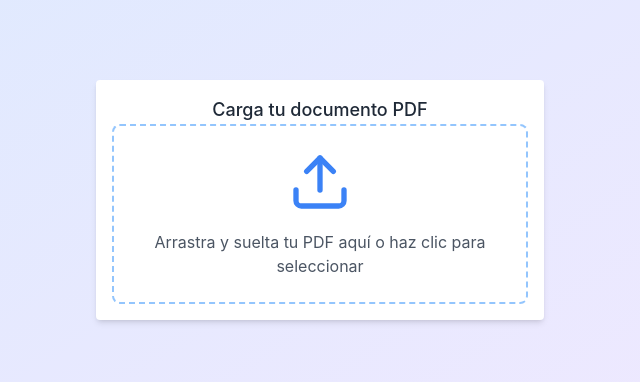
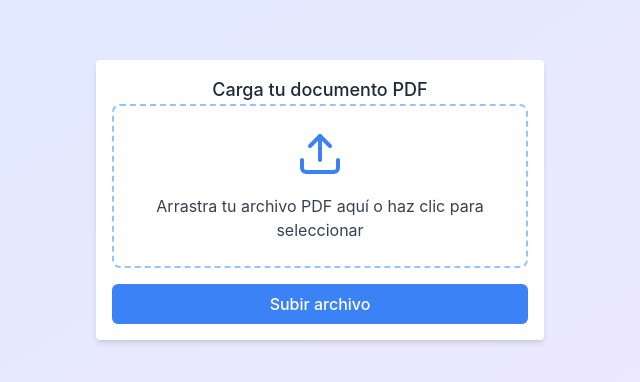
Before and after one commit to angelHerreraP/github_bonito, a React (Create React App) app in the folder chat-gpt-analyzer/: page / in a window 1280 px wide. Shown: the part 200-582 px from the top of the page, without its empty margins (320-960 px from the left). Built offline with nearby package versions, Linux system fonts and the light colour scheme.

Commit message:
pinches no funciona el POST

```diff
--- a/chat-gpt-analyzer/package.json
+++ b/chat-gpt-analyzer/package.json
@@ -18,6 +18,7 @@
     "tailwind-merge": "^2.5.5",
     "web-vitals": "^4.2.4"
   },
+
   "scripts": {
     "start": "react-scripts start",
     "build": "react-scripts build",
@@ -50,5 +51,6 @@
     "babel-loader": "^9.2.1",
     "postcss": "^8.4.49",
     "tailwindcss": "^3.4.16"
-  }
+    }
+
 }
--- a/chat-gpt-analyzer/src/App.js
+++ b/chat-gpt-analyzer/src/App.js
@@ -1,13 +1,12 @@
-import React from 'react';
-import { BrowserRouter as Router, Route, Routes } from 'react-router-dom';
-import UploadPage from './pages/UploadPage';
-import ChatPage from './pages/ChatPage';
+import { BrowserRouter as Router, Routes, Route } from 'react-router-dom';
+import PDFUploadPage from './components/PDFUploadPage';
+import ChatPage from './pages/ChatPage';  // Verifica que esta ruta sea correcta
 
 function App() {
   return (
     <Router>
       <Routes>
-        <Route path="/" element={<UploadPage />} />
+        <Route path="/" element={<PDFUploadPage />} />
         <Route path="/chat" element={<ChatPage />} />
       </Routes>
     </Router>
--- a/chat-gpt-analyzer/src/components/PDFUploadPage.js
+++ b/chat-gpt-analyzer/src/components/PDFUploadPage.js
@@ -1,54 +1,61 @@
 import React, { useState } from 'react';
-import { Upload, File, FileText } from 'lucide-react';
-import { Button } from './ui/Button';
-import { Card, CardHeader, CardTitle, CardContent } from './ui/Card';
-import Progress from './ui/Progress';
-
+import { useNavigate } from 'react-router-dom'; // Importa el hook useNavigate
+import { Upload } from 'lucide-react'; // Icono de subida de archivo
+import { Button } from '../components/ui/Button'; // Componente de botón
+import { Card, CardHeader, CardTitle, CardContent } from '../components/ui/Card'; // Componentes de UI
 
 const PDFUploadPage = () => {
-  const [selectedFile, setSelectedFile] = useState(null);
-  const [uploadProgress, setUploadProgress] = useState(0);
+  const [selectedFile, setSelectedFile] = useState(null);  // Estado para almacenar el archivo seleccionado
+  const [uploadProgress, setUploadProgress] = useState(0); // Estado para el progreso de carga (si lo necesitas)
+  const navigate = useNavigate(); // Inicializa el hook useNavigate para redirigir
 
   const handleFileChange = (event) => {
     const file = event.target.files[0];
     if (file && file.type === 'application/pdf') {
-      setSelectedFile(file);
+      setSelectedFile(file);  // Almacena el archivo PDF en el estado
     } else {
-      alert('Por favor, selecciona solo archivos PDF');
+      alert('Por favor, selecciona solo archivos PDF'); // Alerta si el archivo no es PDF
     }
   };
 
-  const handleFileUpload = async () => {
-    if (!selectedFile) return;
+  async function handleFileUpload() {
+    try {
+      // Verifica si un archivo ha sido seleccionado
+      if (!selectedFile) {
+        throw new Error("No se seleccionó un archivo.");
+      }
+
+      const proxyUrl = "https://cors-anywhere.herokuapp.com/";
+      const targetUrl = "http://108.163.157.73:8000/pdf/upload";
 
       const formData = new FormData();
-    formData.append('pdf', selectedFile);
+      formData.append("file", selectedFile); // Asegúrate de que el archivo esté correctamente asignado
 
-    try {
-      // Simular progreso de carga
-      const simulateUpload = () => {
-        let progress = 0;
-        const interval = setInterval(() => {
-          progress += 10;
-          setUploadProgress(progress);
+      const response = await fetch(proxyUrl + targetUrl, {
+        method: "POST",
+        body: formData,
+        headers: {
+          "Accept": "application/json",
+        },
+      });
 
-          if (progress >= 100) {
-            clearInterval(interval);
-            // Aquí iría la lógica de cambio de pestaña o navegación
-            console.log('Carga completada');
+
+      // Verifica si la respuesta fue exitosa
+      if (!response.ok) {
+        throw new Error(`Error al subir el archivo: ${response.statusText}`);
       }
-        }, 200);
-      };
 
-      simulateUpload();
+      const data = await response.json();  // Obtiene la respuesta en formato JSON
 
-      // Aquí iría tu endpoint de carga real
-      // const response = await fetch('/api/upload-pdf', {
-      //   method: 'POST',
-      //   body: formData
-      // });
+      if (data && data.message) {
+        console.log("Respuesta del servidor:", data.message);
+        // Navega a la página de chat si la carga es exitosa
+        navigate('/chat');
+      } else {
+        throw new Error("Respuesta inesperada del servidor.");
+      }
     } catch (error) {
-      console.error('Error al subir el archivo', error);
+      console.error("Error al subir el archivo:", error.message); // Muestra el error si ocurre
     }
   };
 
@@ -73,35 +80,18 @@ const PDFUploadPage = () => {
               onChange={handleFileChange}
             />
             <div className="flex flex-col items-center justify-center space-y-4">
-              <Upload className="w-16 h-16 text-blue-500" />
-              <p className="text-gray-600">
-                {selectedFile
-                  ? `${selectedFile.name} seleccionado`
-                  : 'Arrastra y suelta tu PDF aquí o haz clic para seleccionar'}
-              </p>
-              {selectedFile && (
-                <div className="flex items-center space-x-2 text-gray-700">
-                  <FileText className="w-6 h-6" />
-                  <span>{selectedFile.name}</span>
-                </div>
-              )}
+              <Upload className="text-blue-500 w-12 h-12" />
+              <p className="text-gray-700">Arrastra tu archivo PDF aquí o haz clic para seleccionar</p>
+              {selectedFile && <p className="text-sm text-gray-600">{selectedFile.name}</p>}
             </div>
           </div>
-
-          {selectedFile && (
-            <div className="mt-4 space-y-4">
-              <Progress
-                value={uploadProgress}
-                className="w-full h-2 bg-blue-100"
-              />
           <Button
+            className="mt-4 w-full"
             onClick={handleFileUpload}
-                className="w-full bg-blue-600 hover:bg-blue-700 text-white"
+            disabled={!selectedFile} // Desactiva el botón si no hay archivo seleccionado
           >
-                Subir PDF
+            Subir archivo
           </Button>
-            </div>
-          )}
         </CardContent>
       </Card>
     </div>
```
Also changed, not shown: 1 other file (tests, documents, lock files or other folders). Lines whose indentation alone changed are shown as unchanged.
